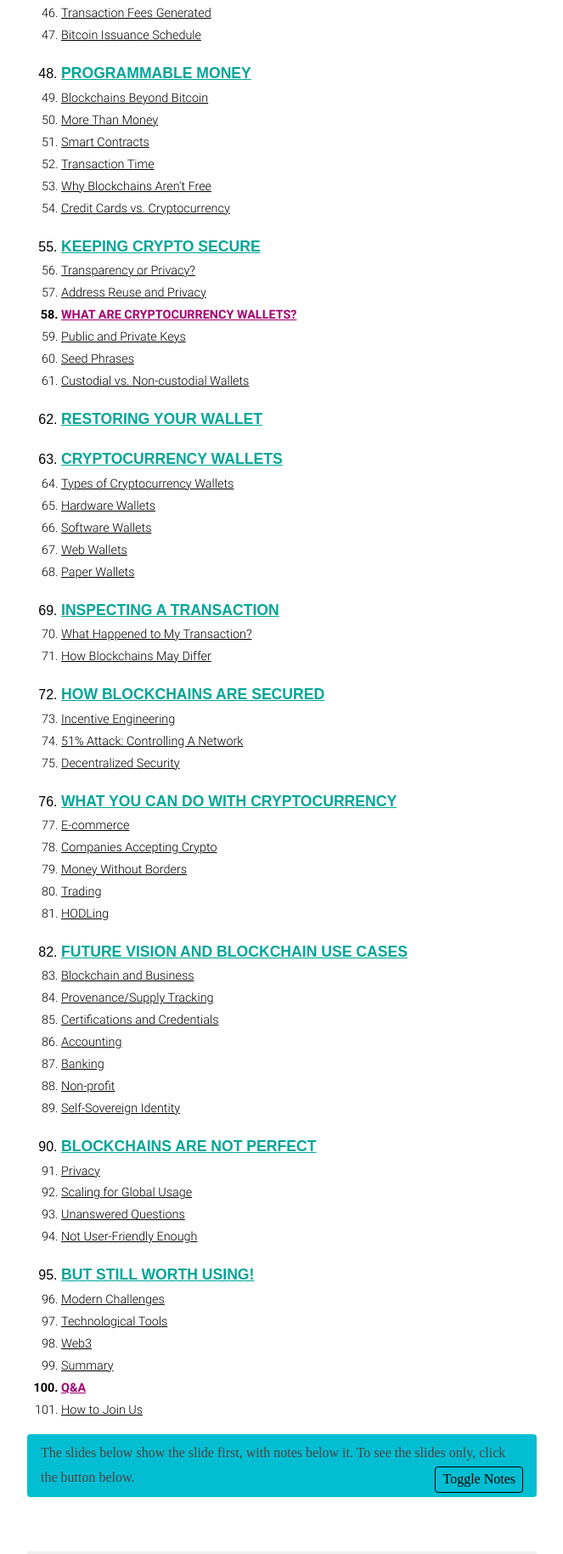
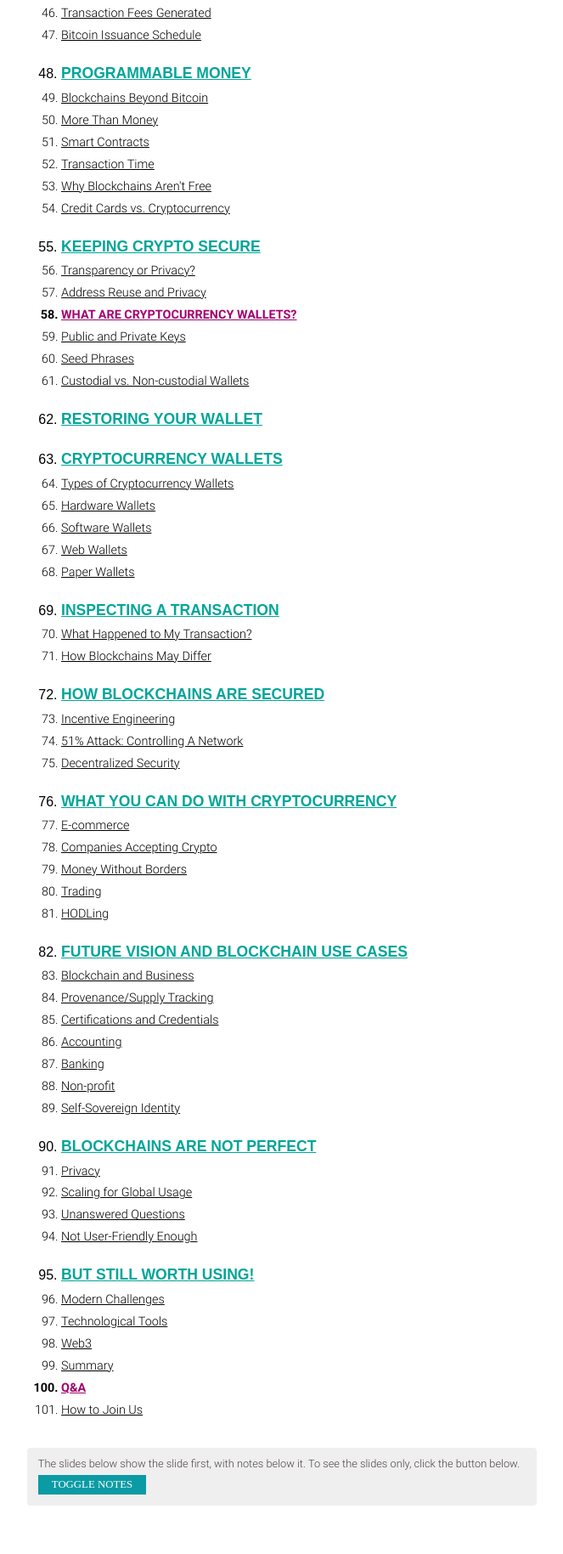
Before and after one commit to BlockchainInstituteChi/crypto-curious-course, a Jekyll site: the page built from index.html, in a window 1280 px wide. Shown: the part 2330-4159 px from the top of the page at 85% size, without its empty margins (308-971 px from the left). Built offline with Jekyll 4.4.1, drawn with Linux system fonts in a browser that asks for light colours; some web fonts are replaced.

Commit message:
Update style.css

```diff
--- a/assets/css/style.css
+++ b/assets/css/style.css
@@ -617,21 +617,27 @@ div#license {
   display: block;
 }
 .notesDisclaimer {
-  background: #03bed3;
+    background: #efefef;
     border-radius: 4px;
     color: #4c4242;
     padding-left: 1em;
     padding-right: 1em;
     padding-top: 0.5em;
-  padding-bottom: 0.5em;
-  font-family: kanit;
+    padding-bottom: 3em;
+    font-family: Roboto;
+    font-weight: 300;
+    font-size: .8em;
+    margin-top: 2.5em;
 }
 .notesDisclaimer a {
-  border: 1px solid black;
-  border-radius: 4px;
-  padding-left: 0.5em;
-  padding-right: 0.5em;
-  float: right;
-  margin-top: 0.05em;
+    padding-left: 1.25em;
+    padding-right: 1.25em;
+    float: left;
+    margin-top: 0.2em;
     display: block;
+    background-color: #0b9ba4;
+    font-family: Kanit;
+    font-weight: 400;
+    text-transform: uppercase;
+    color: white;
 }
```
Lines whose indentation alone changed are shown as unchanged.
